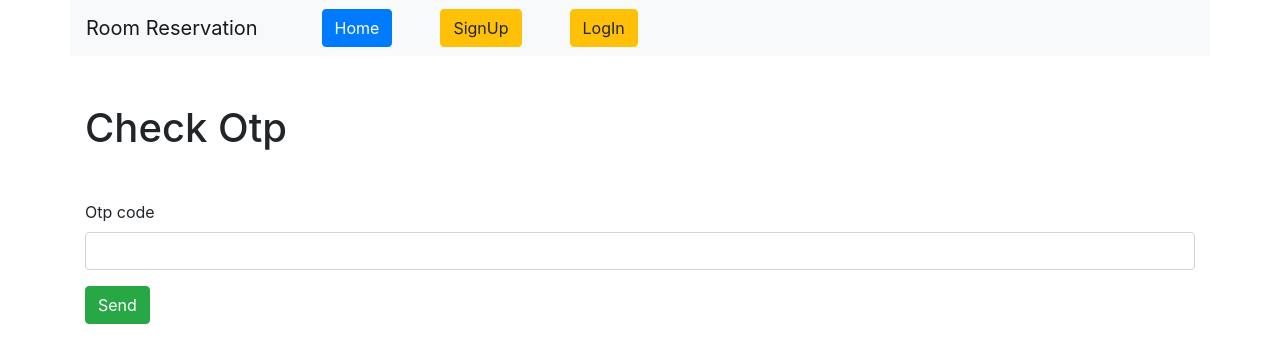
After one commit to Mohammadreza-hoseini/Room-Reservation, a Django app: page /accounts/otp/ in a window 1280 px wide. The commit adds this page. Shown: the top 363 px of the page. Run offline with Django 4.2, Linux system fonts and the light colour scheme; some libraries are stand-ins or nearby versions.

Commit message:
signup login logout user -> done

```diff
--- a/accounts/forms.py
+++ b/accounts/forms.py
@@ -1,4 +1,5 @@
 import re
+import random
 from django import forms
 from .models import NewUser
 
@@ -38,3 +39,37 @@ class NewUserForm(forms.ModelForm):
                                       phone_number=data.get('phone_number'),
                                       username=data.get('phone_number'))
         user.save()
+
+
+class LoginForm(forms.ModelForm):
+    class Meta:
+        model = NewUser
+        fields = ('phone_number',)
+
+    def clean_phone_number(self):
+        phone_number = self.cleaned_data['phone_number']
+        if phone_number is None or phone_number == '':
+            self.add_error('phone_number', 'Enter your phone number')
+            return False
+        pattern = '^(\+98|0)?9\d{9}$'
+        result = re.match(pattern, str(phone_number))
+        if not result:
+            self.add_error('phone_number', 'Phone number format is wrong')
+        check_phone_number = NewUser.objects.filter(phone_number=phone_number).first()
+        if not check_phone_number:
+            self.add_error('phone_number', 'SignUp please')
+        elif check_phone_number:
+            check_phone_number.otp = random.randint(10000, 99999)
+            print(check_phone_number.otp)
+            check_phone_number.save()
+
+
+class OtpForm(forms.ModelForm):
+    class Meta:
+        model = NewUser
+        fields = ('otp',)
+
+    def clean_otp(self):
+        otp = self.cleaned_data['otp']
+        if otp is None or otp == '':
+            self.add_error('otp', 'Enter otp code')
--- a/accounts/models.py
+++ b/accounts/models.py
@@ -8,7 +8,7 @@ import uuid
 class NewUser(AbstractUser):
     id = models.CharField(default=uuid.uuid4, editable=False, primary_key=True)
     phone_number = models.CharField(verbose_name='phone number', null=True, blank=True, unique=True)
-    otp = models.SmallIntegerField(verbose_name='otp code', null=True, blank=True)
+    otp = models.PositiveBigIntegerField(verbose_name='otp code', null=True, blank=True)
     otp_expire = models.DateTimeField(blank=True, null=True, verbose_name='otp code expire time')
     avatar = models.ImageField(upload_to='profile_images', null=True, blank=True, verbose_name='profile image')
     reservation_count = models.SmallIntegerField(default=0, verbose_name='user reservations count')
--- /dev/null
+++ b/accounts/templates/accounts/otp_login.html
@@ -0,0 +1,15 @@
+{% extends 'main.html' %}
+{% load crispy_forms_tags %}
+{% block content %}
+    <h1 class="mb-5">Check Otp</h1>
+    {% if message %}
+        <div class="alert alert-danger">
+            {{ message }}
+        </div>
+    {% endif %}
+    <form method="post" novalidate>
+    {% csrf_token %}
+    {{form|crispy}}
+    <button type="submit" class="btn btn-success">Send</button>
+    </form>
+{% endblock content %}
--- a/accounts/templates/accounts/signup.html
+++ b/accounts/templates/accounts/signup.html
@@ -1,6 +1,7 @@
 {% extends 'main.html' %}
 {% load crispy_forms_tags %}
 {% block content %}
+    <h1 class="mb-5">SignUp Form</h1>
     <form method="post" novalidate>
     {% csrf_token %}
     {{form|crispy}}
--- a/accounts/urls.py
+++ b/accounts/urls.py
@@ -3,4 +3,7 @@ from . import views
 
 urlpatterns = [
     path('signup/', views.signup, name="signup"),
+    path('login/', views.login_attempt, name="login"),
+    path('otp/', views.check_otp, name="otp"),
+    path('logout/', views.user_logout, name="logout"),
 ]
--- a/accounts/views.py
+++ b/accounts/views.py
@@ -1,8 +1,10 @@
-from django.shortcuts import render
+from django.shortcuts import render, redirect
 from django.http import HttpResponse
+from django.contrib.auth import login, logout
 
 # Create your views here.
-from accounts.forms import NewUserForm
+from accounts.forms import NewUserForm, LoginForm, OtpForm
+from accounts.models import NewUser
 
 
 def signup(request):
@@ -10,7 +12,44 @@ def signup(request):
         form = NewUserForm(request.POST)
         if form.is_valid():
             form.save()
+            return redirect('home')
         else:
             return render(request, 'accounts/signup.html', {'form': form})
     else:
         return render(request, 'accounts/signup.html', {'form': NewUserForm()})
+
+
+def login_attempt(request):
+    if request.method == 'POST':
+        form = LoginForm(request.POST)
+        if form.is_valid():
+            request.session['phone_number'] = form.data['phone_number']
+            return redirect('otp')
+        return render(request, 'accounts/login.html', {'form': form})
+    return render(request, 'accounts/login.html', {'form': LoginForm()})
+
+
+def check_otp(request):
+    if request.method == 'POST':
+        form = OtpForm(request.POST)
+        if form.is_valid():
+            try:
+                phone_number = request.session['phone_number']
+            except:
+                phone_number = 00000000000
+            otp = form.data['otp']
+            get_user = NewUser.objects.filter(phone_number=phone_number).first()
+            if get_user is None:
+                return redirect('signup')
+            if otp == str(get_user.otp):
+                user = NewUser.objects.get(id=get_user.id)
+                login(request, user)
+                return redirect('home')
+            return render(request, 'accounts/otp_login.html', {'form': OtpForm(), 'message': 'otp code is wrong'})
+        return render(request, 'accounts/otp_login.html', {'form': form})
+    return render(request, 'accounts/otp_login.html', {'form': OtpForm()})
+
+
+def user_logout(request):
+    logout(request)
+    return redirect('home')
--- a/templates/main.html
+++ b/templates/main.html
@@ -11,18 +11,8 @@
     <title>Room Reservation</title>
 </head>
 <body>
-{#<div class="container">#}
-{#    <div class="row justify-content-center">#}
-{#        <div class="col-8">#}
-{#            <h1 class="mt-2">Room Reservation</h1>#}
-{#            <hr class="mt-0 mb-4">#}
-{#            {% block content %}#}
-{#            {% endblock %}#}
-{#        </div>#}
-{#    </div>#}
-{#</div>#}
 <nav class="navbar navbar-expand-lg navbar-light bg-light container">
-    <a class="navbar-brand" href="#">Room Reservation</a>
+    <a class="navbar-brand" href="{% url 'home' %}">Room Reservation</a>
     <button class="navbar-toggler" type="button" data-toggle="collapse" data-target="#navbarNav"
             aria-controls="navbarNav" aria-expanded="false" aria-label="Toggle navigation">
         <span class="navbar-toggler-icon"></span>
@@ -32,12 +22,17 @@
             <li class="nav-item active ml-5">
                 <a class="btn btn-primary" href="{% url 'home' %}">Home <span class="sr-only">(current)</span></a>
             </li>
-            <li class="nav-item ml-5">
+            {% if user.is_authenticated %}
+                <li class="nav-item ml-5">
+                <a class="btn btn-warning" href="{% url 'logout' %}">LogOut</a>
+            {% else %}
+                <li class="nav-item ml-5">
                 <a class="btn btn-warning" href="{% url 'signup' %}">SignUp</a>
             </li>
             <li class="nav-item ml-5">
-                <a class="btn btn-warning" href="#">LogIn</a>
+                <a class="btn btn-warning" href="{% url 'login' %}">LogIn</a>
             </li>
+            {% endif %}
         </ul>
     </div>
 </nav>
```
Also changed, not shown: accounts/templates/accounts/login.html (added, +10 -0 lines), accounts/migrations/0006_alter_newuser_otp.py (added).
